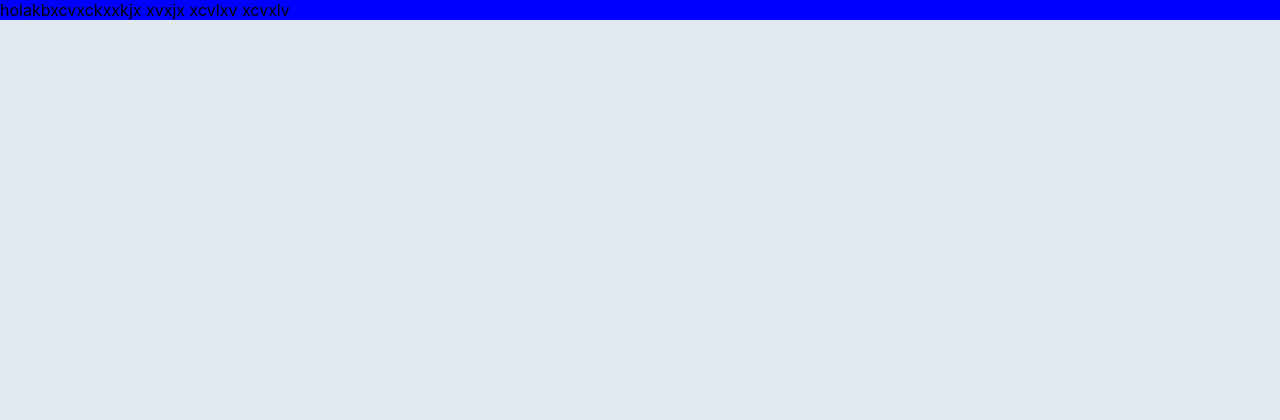
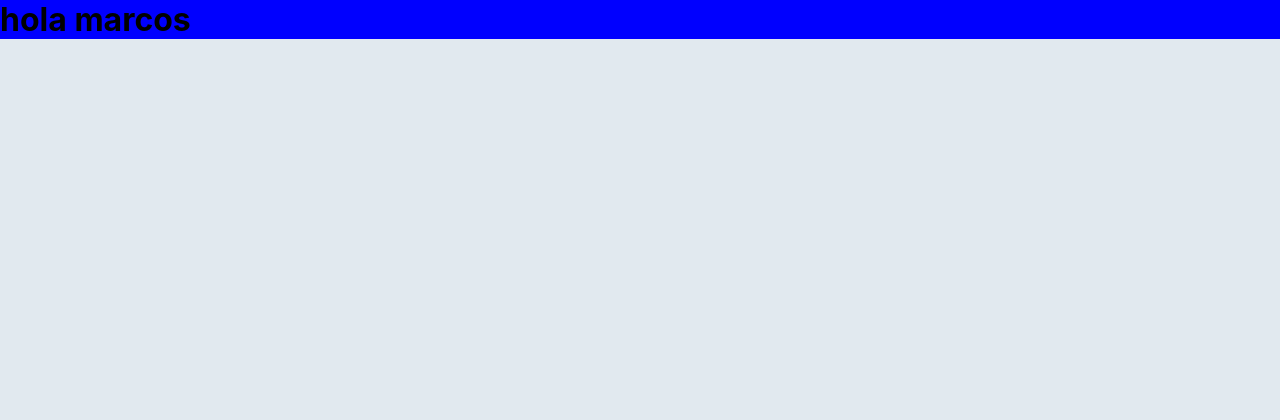
Before and after one commit to Juan-Ignacio-Silva/nexo, a PHP site: page /vender/vender in a window 1280 px wide. Shown: the part 128-548 px from the top of the page. Run offline with PHP 8.4, Linux system fonts and the light colour scheme.

Commit message:
Prueba de push repo

```diff
--- a/app/views/vistaVender/seccion-vender.php
+++ b/app/views/vistaVender/seccion-vender.php
@@ -1,9 +1,6 @@
 <link rel="stylesheet" href="<?= URL_PUBLIC ?>css/vistaVender/seccion-vender.css">
 <main>
     <div>
-        holakbxcvxckxxkjx
-        xvxjx
-        xcvlxv
-        xcvxlv
+        <h1>hola marcos</h1>
     </div>
 </main>
```
